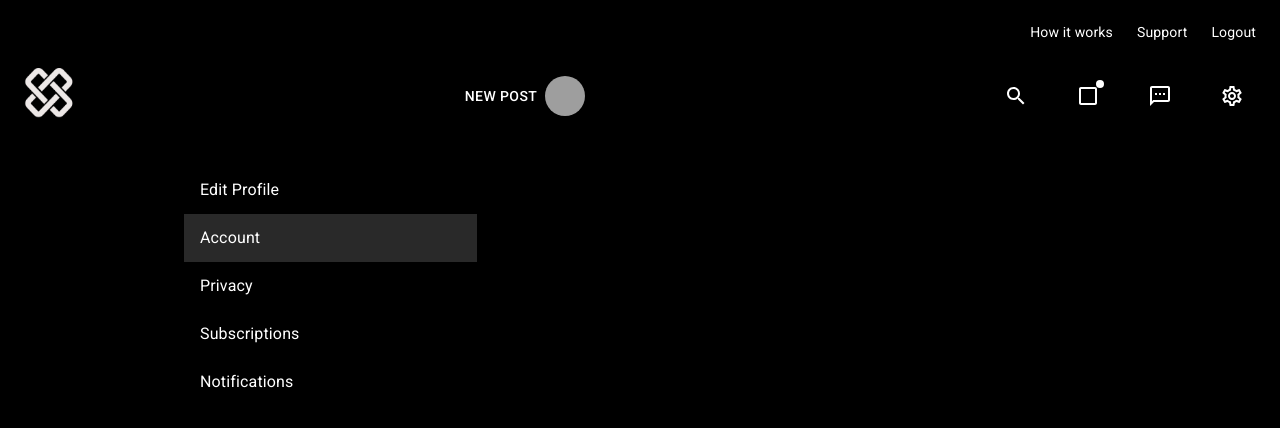
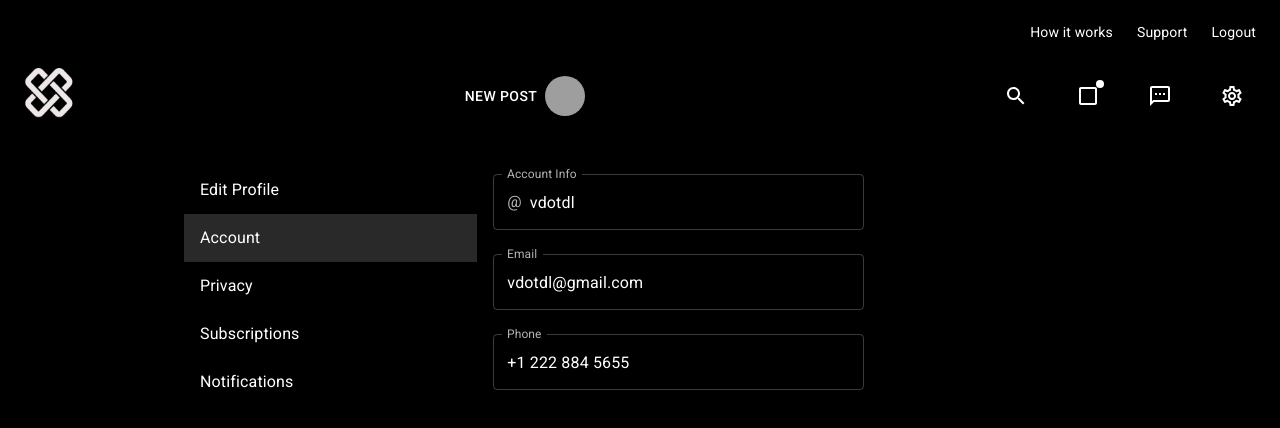
Before and after one commit to Invotyx/xclusiveMe-Frontend, a Next.js app: page /settings/account in a window 1280 px wide. Shown: the top 428 px of the page. Built offline with nearby package versions, Linux system fonts and the light colour scheme; grey boxes are pictures that could not be loaded.

Commit message:
Update account.js

```diff
--- a/pages/settings/account.js
+++ b/pages/settings/account.js
@@ -2,13 +2,16 @@ import { useRouter } from 'next/router';
 import React from 'react';
 import Head from 'next/head';
 import NextLink from 'next/link';
+import Box from '@material-ui/core/Box';
 import Grid from '@material-ui/core/Grid';
 import Container from '@material-ui/core/Container';
+import InputAdornment from '@material-ui/core/InputAdornment';
 import List from '@material-ui/core/List';
 import ListItem from '@material-ui/core/ListItem';
 import ListItemText from '@material-ui/core/ListItemText';
 import LogoAuth from '../components/logo-auth';
 import { makeStyles } from '@material-ui/core/styles';
+import TileTextField from '../components/TileTextField';
 
 const useStyles = makeStyles((theme) => ({
   root: {
@@ -25,6 +28,9 @@ const sidebarNavItems = [
 ];
 
 export default function Home(props) {
+  const username = 'vdotdl';
+  const email = 'vdotdl@gmail.com';
+  const phone = '+1 222 884 5655';
   const { asPath } = useRouter();
 
   const classes = useStyles();
@@ -55,6 +61,41 @@ export default function Home(props) {
             ))}
           </List>
         </Grid>
+        <Grid item xs={12} md={5}>
+          <form noValidate>
+            <TileTextField
+              value={username}
+              variant='outlined'
+              margin='normal'
+              fullWidth
+              label='Account Info'
+              name='username'
+              InputProps={{
+                startAdornment: (
+                  <InputAdornment position='start'>@</InputAdornment>
+                ),
+              }}
+            />
+            <TileTextField
+              value={email}
+              variant='outlined'
+              margin='normal'
+              fullWidth
+              name='email'
+              label='Email'
+              type='email'
+            />
+            <TileTextField
+              value={phone}
+              variant='outlined'
+              margin='normal'
+              fullWidth
+              name='phone'
+              label='Phone'
+              type='phone'
+            />
+          </form>
+        </Grid>
       </Grid>
     </Container>
   );
```
